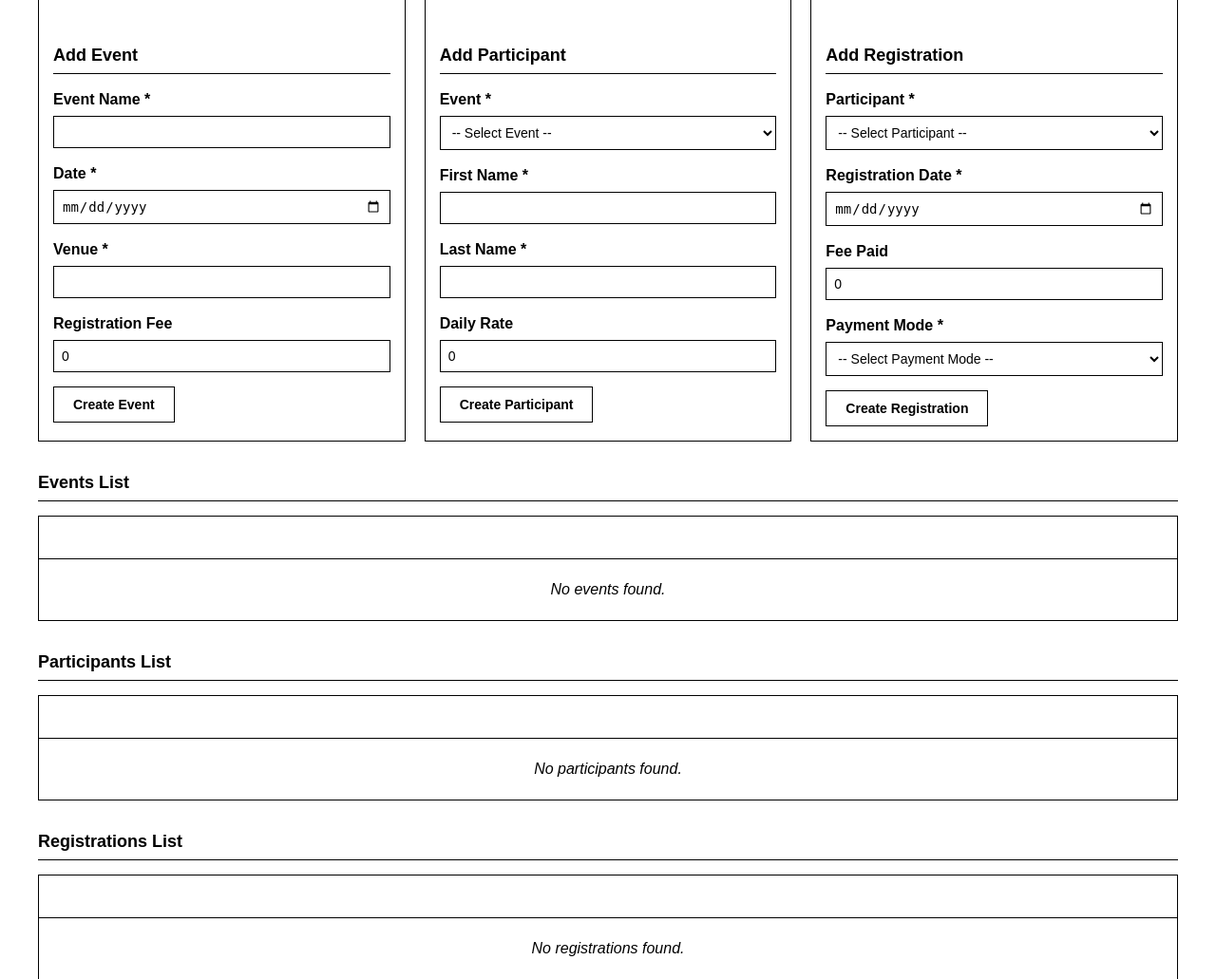
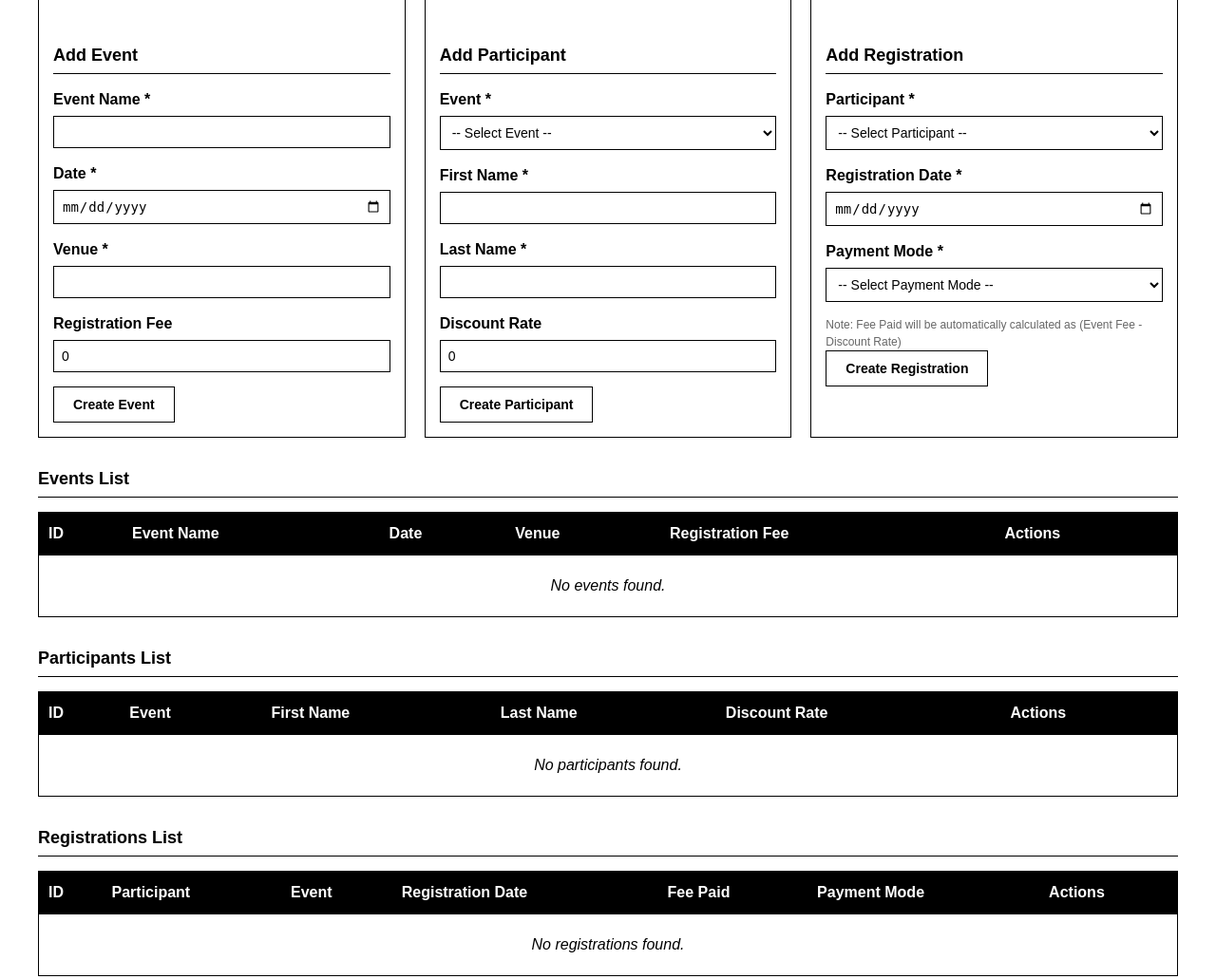
Before and after one commit to Vpirus/Basic-CRUD, a PHP site: page / in a window 1280 px wide. Shown: the part 89-1120 px from the top of the page at 95% size. Run offline with PHP 8.4, Linux system fonts and the light colour scheme; data that the repository does not hold is empty.

Commit message:
fixing discount rate

```diff
--- a/index.php
+++ b/index.php
@@ -124,10 +124,18 @@ if ($_SERVER['REQUEST_METHOD'] === 'POST') {
         if ($entity === 'registration') {
             if ($action === 'create') {
                 validateRequired(['partID', 'regDate', 'regPMode'], $_POST);
+
+                // Get participant and event data to calculate fee
+                $participant = $participantModel->getById((int)$_POST['partID']);
+                $event = $eventsModel->getById((int)$participant['evCode']);
+
+                // Calculate: evRFee - partDRate
+                $regFPaid = $event['evRFree'] - $participant['partDRate'];
+
                 $registrationModel->create([
                     'partID' => (int)$_POST['partID'],
                     'regDate' => trim($_POST['regDate']),
-                    'regFPaid' => (float)($_POST['regFPaid'] ?? 0),
+                    'regFPaid' => $regFPaid,
                     'regPMode' => trim($_POST['regPMode'])
                 ]);
                 $_SESSION['flash_message'] = 'Registration created successfully!';
@@ -138,10 +146,18 @@ if ($_SERVER['REQUEST_METHOD'] === 'POST') {
 
             if ($action === 'update') {
                 validateRequired(['regCode', 'partID', 'regDate', 'regPMode'], $_POST);
+
+                // Get participant and event data to calculate fee
+                $participant = $participantModel->getById((int)$_POST['partID']);
+                $event = $eventsModel->getById((int)$participant['evCode']);
+
+                // Calculate: evRFee - partDRate
+                $regFPaid = $event['evRFree'] - $participant['partDRate'];
+
                 $registrationModel->update((int)$_POST['regCode'], [
                     'partID' => (int)$_POST['partID'],
                     'regDate' => trim($_POST['regDate']),
-                    'regFPaid' => (float)($_POST['regFPaid'] ?? 0),
+                    'regFPaid' => $regFPaid,
                     'regPMode' => trim($_POST['regPMode'])
                 ]);
                 $_SESSION['flash_message'] = 'Registration updated successfully!';
@@ -291,14 +310,14 @@ if (isset($_GET['edit_reg'])) {
         input, select {
             width: 100%;
             padding: 8px;
-            border: 1px solid;
+            border: 1px solid #000;
             background: #fff;
             font-size: 14px;
         }
         input:focus, select:focus {
-            outline: 2px solid;
+            outline: 2px solid #000;
         }
-       button {
+        button {
             background: #fff;
             color: #000;
             padding: 10px 20px;
@@ -310,13 +329,17 @@ if (isset($_GET['edit_reg'])) {
         button:hover {
             background: #fff;
         }
+        button:active {
+            background: #fff;
+        }
         table {
             width: 100%;
             border-collapse: collapse;
             margin-bottom: 30px;
-            border: 1px solid;
+            border: 1px solid #000;
         }
         th {
+            background: #000;
             color: #fff;
             padding: 10px;
             text-align: left;
@@ -362,6 +388,11 @@ if (isset($_GET['edit_reg'])) {
             text-align: center;
             padding: 20px;
             font-style: italic;
+        }
+        .note {
+            font-size: 12px;
+            color: #666;
+            margin-top: 5px;
         }
     </style>
 </head>
@@ -440,7 +471,7 @@ if (isset($_GET['edit_reg'])) {
                         <input type="text" name="partLName" required value="<?= e($editPart['partLName'] ?? '') ?>">
                     </div>
                     <div class="form-group">
-                        <label>Daily Rate</label>
+                        <label>Discount Rate</label>
                         <input type="number" step="0.01" name="partDRate" value="<?= e($editPart['partDRate'] ?? '0') ?>">
                     </div>
                     <button type="submit"><?= $editPart ? 'Update' : 'Create' ?> Participant</button>
@@ -477,19 +508,14 @@ if (isset($_GET['edit_reg'])) {
                         <input type="date" name="regDate" required value="<?= e($editReg['regDate'] ?? '') ?>">
                     </div>
                     <div class="form-group">
-                        <label>Fee Paid</label>
-                        <input type="number" step="0.01" name="regFPaid" value="<?= e($editReg['regFPaid'] ?? '0') ?>">
-                    </div>
-                    <div class="form-group">
                         <label>Payment Mode *</label>
                         <select name="regPMode" required>
                             <option value="">-- Select Payment Mode --</option>
                             <option value="Cash" <?= ($editReg && $editReg['regPMode'] == 'Cash') ? 'selected' : '' ?>>Cash</option>
                             <option value="Card" <?= ($editReg && $editReg['regPMode'] == 'Card') ? 'selected' : '' ?>>Card</option>
-                            <option value="Online" <?= ($editReg && $editReg['regPMode'] == 'Online') ? 'selected' : '' ?>>Online Transfer</option>
-                            <option value="Cheque" <?= ($editReg && $editReg['regPMode'] == 'Cheque') ? 'selected' : '' ?>>Cheque</option>
                         </select>
                     </div>
+                    <p class="note">Note: Fee Paid will be automatically calculated as (Event Fee - Discount Rate)</p>
                     <button type="submit"><?= $editReg ? 'Update' : 'Create' ?> Registration</button>
                     <?php if ($editReg): ?>
                         <a href="index.php" class="cancel-link">Cancel</a>
@@ -544,7 +571,7 @@ if (isset($_GET['edit_reg'])) {
                     <th>Event</th>
                     <th>First Name</th>
                     <th>Last Name</th>
-                    <th>Daily Rate</th>
+                    <th>Discount Rate</th>
                     <th>Actions</th>
                 </tr>
             </thead>
```
Also changed, not shown: other parts of index.php (+15 -8 lines), mydb.sql (+4 -4 lines).
